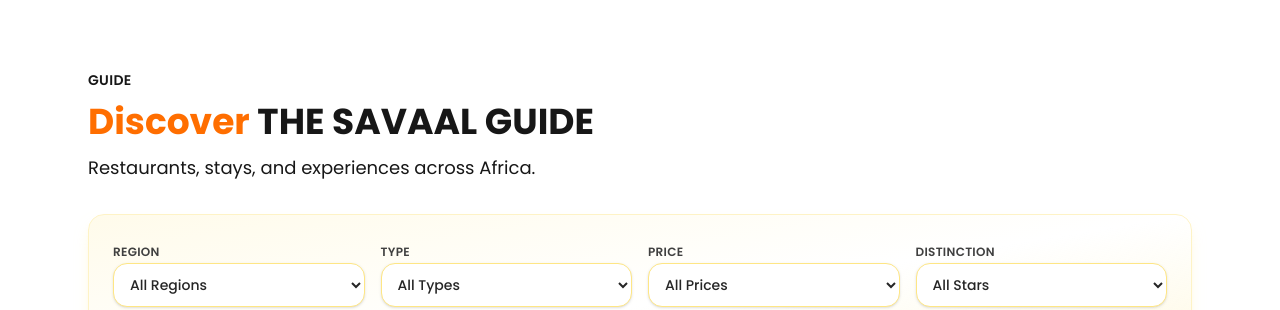
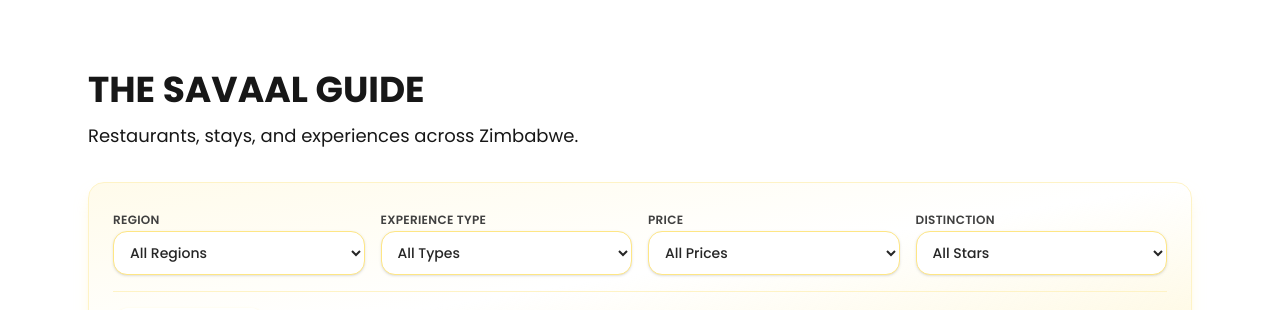
Before and after one commit to LayerSyncAi/savaal, a Next.js app: page /guide in a window 1280 px wide. Shown: the part 122-432 px from the top of the page. Built offline with nearby package versions, Linux system fonts and the light colour scheme.

Commit message:
Updated guide page

```diff
--- a/app/guide/components/guide-filter-bar.tsx
+++ b/app/guide/components/guide-filter-bar.tsx
@@ -94,7 +94,7 @@ export function GuideFilterBar({
 						htmlFor="category-filter"
 						className="text-xs font-semibold uppercase tracking-wide text-neutral-700"
 					>
-						Type
+						Experience Type
 					</label>
 					<select
 						id="category-filter"
--- a/app/guide/page.tsx
+++ b/app/guide/page.tsx
@@ -56,14 +56,12 @@ export default function GuidePage() {
 	return (
 		<section className="mx-auto flex max-w-6xl flex-col gap-8 px-6 py-20">
 			<div className="space-y-3">
-				<p className="text-sm font-semibold uppercase tracking-wide text-amber-700">
-					Guide
-				</p>
 				<h1 className="text-4xl font-bold text-neutral-900">
-					<span className="text-(--tertiary)">Discover</span> THE SAVAAL GUIDE
+					{/* <span className="text-(--tertiary)">Discover</span>  */}
+					THE SAVAAL GUIDE
 				</h1>
 				<p className="text-lg text-neutral-700">
-					Restaurants, stays, and experiences across Africa.
+					Restaurants, stays, and experiences across Zimbabwe.
 				</p>
 			</div>
 
--- a/app/page.tsx
+++ b/app/page.tsx
@@ -36,8 +36,8 @@ export default function Home() {
 				<DistinctionsSection />
 				<EditorialDiscoverySection />
 				{/* <ForBusinessSections /> */}
-				<CtaSection />
-				<FaqsSection faqs={faqs} />
+				{/* <CtaSection /> */}
+				{/* <FaqsSection faqs={faqs} /> */}
 			</main>
 		</div>
 	);
```
